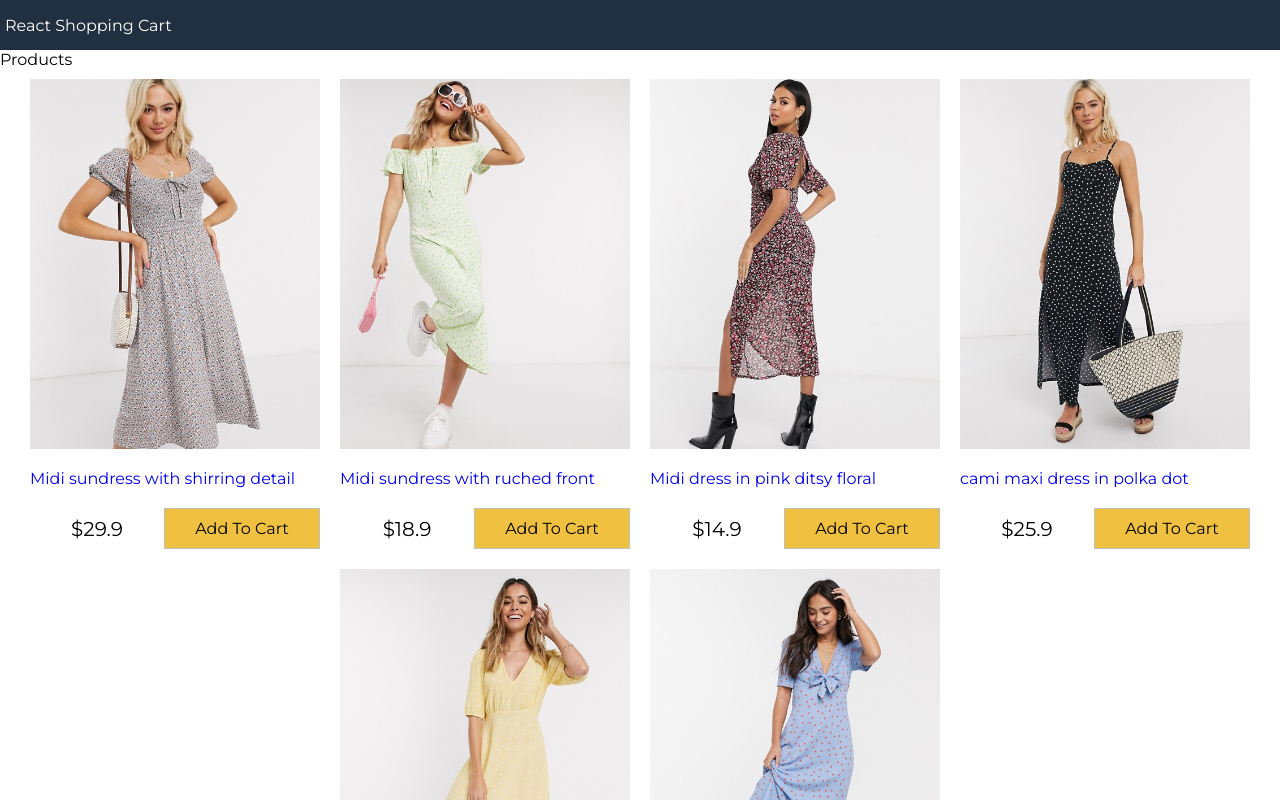
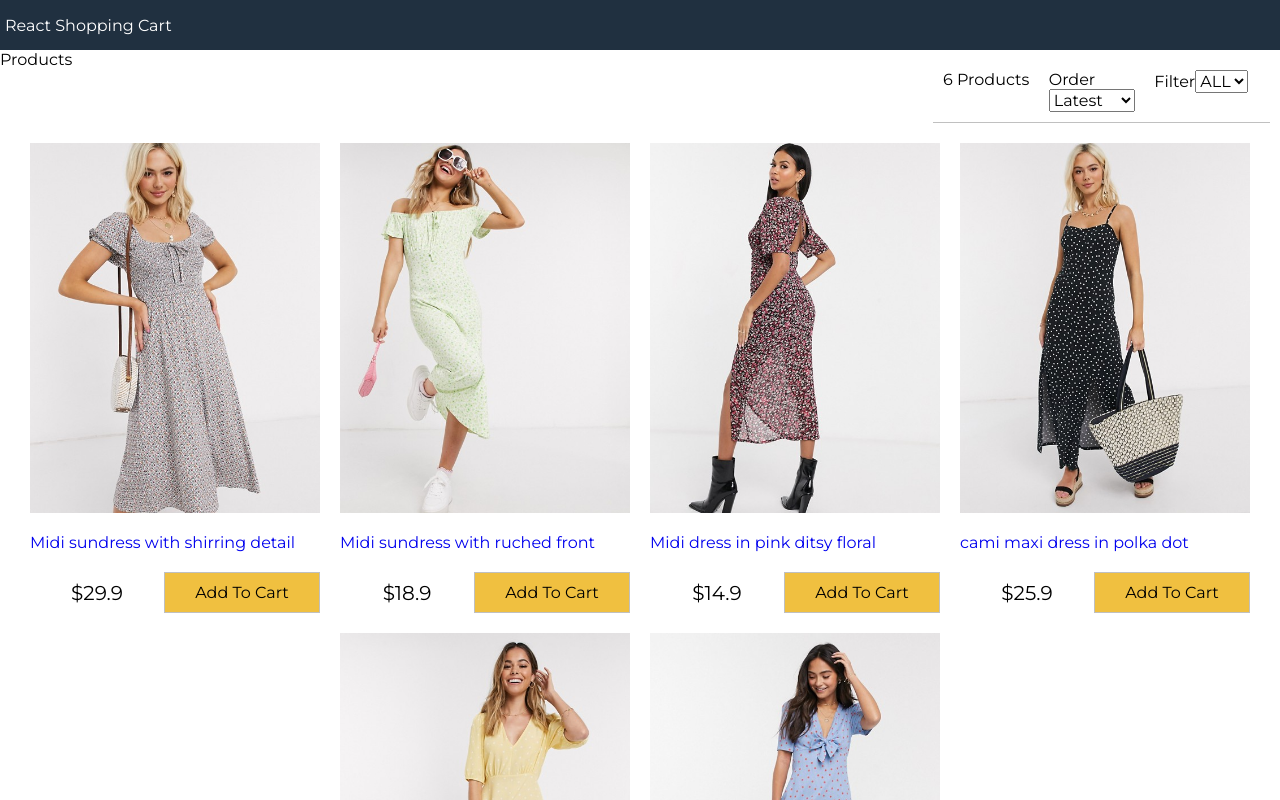
Before and after one commit to ooladuwa/shopping-cart-react-redux, a React (Create React App) app: page / in a window 1280 px wide. Shown: the top 800 px of the page. Built offline with nearby package versions, Linux system fonts and the light colour scheme.

Commit message:
created Filter component

```diff
--- a/src/App.js
+++ b/src/App.js
@@ -4,6 +4,7 @@
 import "./index.css";
 import data from "./data.json";
 import Products from "./components/Products";
+import Filter from "./components/Filter";
 
 class App extends React.Component {
   constructor() {
@@ -14,6 +15,44 @@
       sort: "",
     };
   }
+  sortProducts = (event) => {
+    //impl
+    const sort = event.target.value;
+    console.log(event.target.value);
+    this.setState((state) => ({
+      sort: sort,
+      products: this.state.products
+        .slice()
+        .sort((a, b) =>
+          sort === "lowest"
+            ? a.price < b.price
+              ? 1
+              : -1
+            : sort === "highest"
+            ? a.price > b.price
+              ? 1
+              : -1
+            : a._id < b._id
+            ? 1
+            : -1
+        ),
+    }));
+  };
+  filterProducts = (event) => {
+    //impl
+    console.log(event.target.value);
+    if (event.target.value === "") {
+      this.setState({ size: event.target.value, product: data.products });
+    } else {
+      this.setState({
+        size: event.target.value,
+        products: data.products.filter(
+          (product) => product.availableSizes.indexOf(event.target.value) >= 0
+        ),
+      });
+    }
+  };
+
   render() {
     return (
       <div className="grid-container">
@@ -23,6 +62,13 @@
         <main>
           <div className="content">
             <div className="main">Products</div>
+            <Filter
+              count={this.state.products.length}
+              size={this.state.size}
+              sort={this.state.sort}
+              filterProducts={this.filterProducts}
+              sortProducts={this.sortProducts}
+            />
             <Products products={this.state.products} />
             <div className="sidebar">Cart Items</div>
           </div>
--- /dev/null
+++ b/src/components/Filter.js
@@ -0,0 +1,30 @@
+import React, { Component } from "react";
+
+export default class Filter extends Component {
+  render() {
+    return (
+      <div className="filter">
+        <div className="filter-result">{this.props.count} Products</div>
+        <div className="filter-sort">
+          Order{" "}
+          <select value={this.props.sort} onChange={this.props.sortProducts}>
+            <option>Latest</option>
+            <option value="lowest">Lowest</option>
+            <option value="highest">Highest</option>
+          </select>
+        </div>
+        <div className="filter-size">
+          Filter
+          <select value={this.props.size} onChange={this.props.filterProducts}>
+            <option value="">ALL</option>X <option value="XS">XS</option>
+            <option value="S">S</option>
+            <option value="M">M</option>
+            <option value="L">L</option>
+            <option value="XL">XL</option>
+            <option value="XXL">XXL</option>
+          </select>
+        </div>
+      </div>
+    );
+  }
+}
--- a/src/index.css
+++ b/src/index.css
@@ -69,7 +69,7 @@
   flex: 1 20rem;
 }
 
-/* products */
+/* Products Component */
 
 .products {
   display: flex;
@@ -121,3 +121,16 @@
 .button.primary {
   background-color: #f0c040;
 }
+
+/* Filter Component */
+
+.filter {
+  display: flex;
+  justify-content: space-between;
+  padding: 1rem;
+  margin: 1rem;
+  border-bottom: 0.1rem #c0c0c0 solid;
+}
+.filter div {
+  flex: 1;
+}
```
